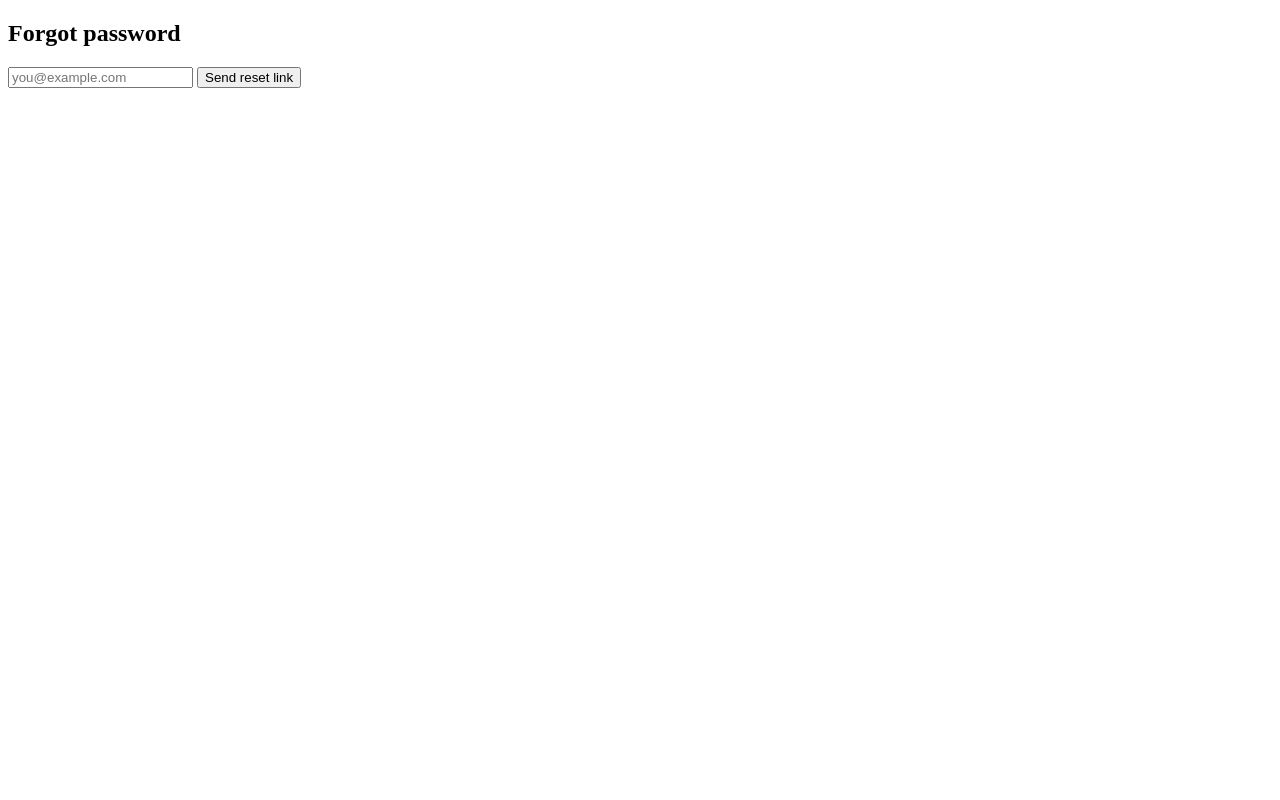
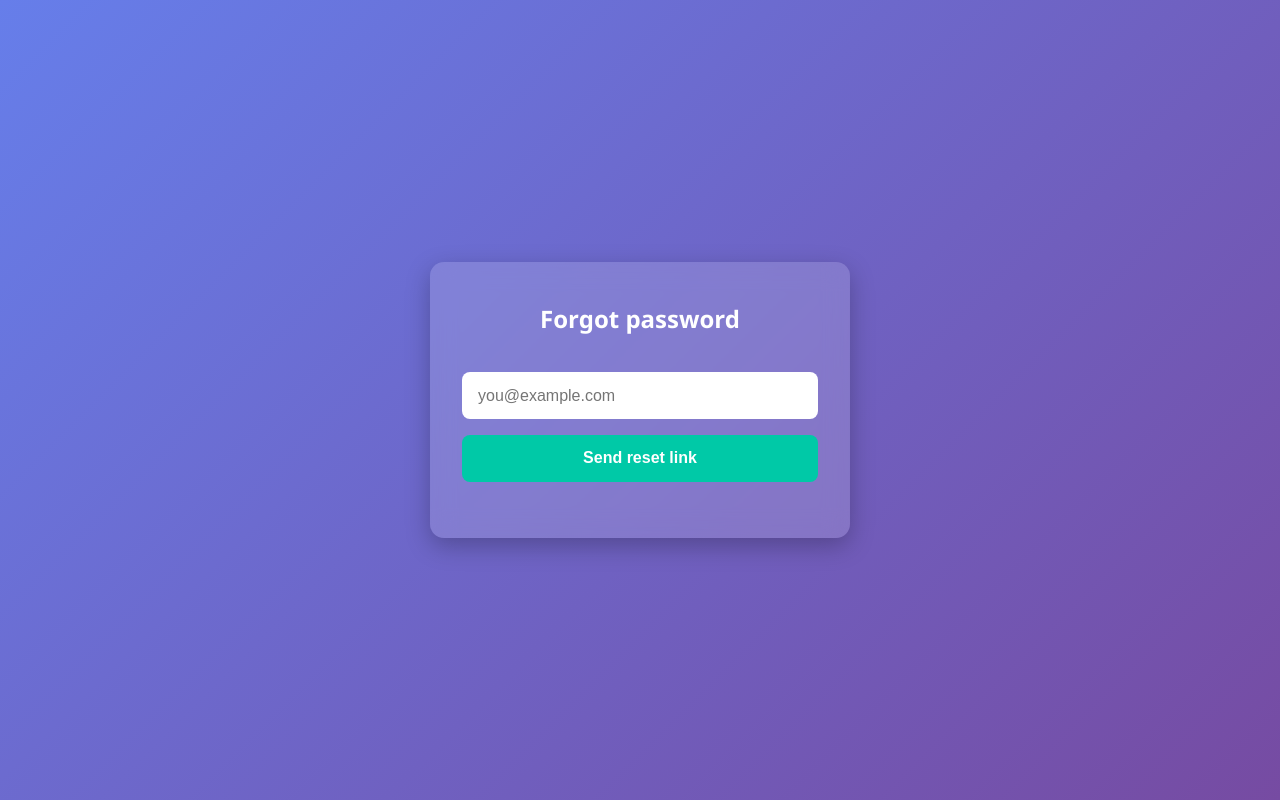
Before and after one commit to auto234/auto-swift-password-reset, a website: page public/reset.html in a window 1280 px wide. Drawn offline with Linux system fonts and the light colour scheme.

Commit message:
Update reset.html

```diff
--- a/public/reset.html
+++ b/public/reset.html
@@ -1,12 +1,22 @@
 <!DOCTYPE html>
 <html>
-<head><meta charset="utf-8" /><title>Forgot password</title></head>
+<head>
+  <meta charset="utf-8" />
+  <title>Forgot password</title>
+  <link rel="stylesheet" href="style.css" />
+</head>
 <body>
-  <h2>Forgot password</h2>
-  <input id="email" type="email" placeholder="you@example.com" />
-  <button onclick="send()">Send reset link</button>
-  <p id="msg"></p>
+  <div class="container">
+    <h2>Forgot password</h2>
 
+    <!-- message shown when link is expired -->
+    <p id="expired-msg"></p>
+
+    <input id="email" type="email" placeholder="you@example.com" />
+    <button onclick="send()">Send reset link</button>
+
+    <p id="msg"></p>
+  </div>
   <script src="js/hash.js"></script>
   <script type="module" src="js/request-reset.js"></script>
 </body>
```
